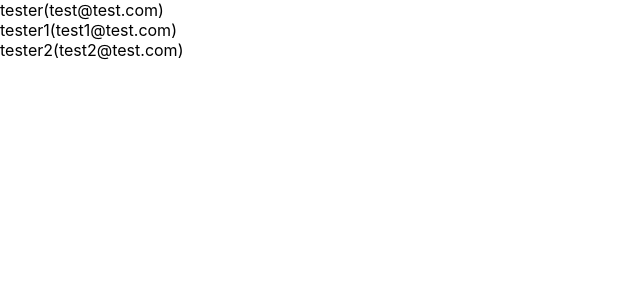
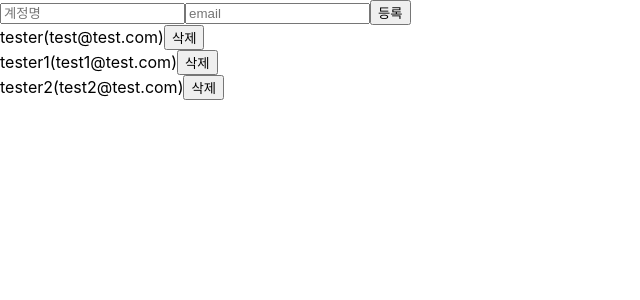
Before and after one commit to redbean88/react_study, a React (Create React App) app: page / in a window 1280 px wide. Shown: the top 300 px of the page, without its empty margins (0-640 px from the left). Built offline with nearby package versions, Linux system fonts and the light colour scheme.

Commit message:
배열에 항목 제거하기

```diff
--- a/src/App.js
+++ b/src/App.js
@@ -1,10 +1,65 @@
-import React from "react";
+import React, {useRef , useState } from "react";
 import UesrList from "./UserList";
-import './App.css'
+import CreateUser from "./CreateUser";
 
 function App() {
+  const [inputs , setInputs] = useState({
+    username: '',
+    email: '',
+  })
+  const {username , email} = inputs;
+  const onChange = e => {
+    const {name , value } = e.target;
+    setInputs({
+      ...inputs,
+      [name]: value
+    })
+  }
+
+  const [users, setUsers] = useState([
+    {
+        id: 1,
+        username: 'tester',
+        email: 'test@test.com',
+    },
+    {
+        id: 2,
+        username: 'tester1',
+        email: 'test1@test.com',
+    },
+    {
+        id: 3,
+        username: 'tester2',
+        email: 'test2@test.com',
+    }
+]);
+
+const nextId = useRef(4)
+
+const onCreate = () => {
+  const user = {
+    id: nextId.current,
+    username,
+    email,
+  }
+  // setUsers([...users, user]);
+  setUsers(users.concat(user));
+  setInputs({
+    username:'',
+    email:''
+  });
+  nextId.current += 1;
+}
+
+const onRemove = (id) => {
+  setUsers(users.filter(user => user.id !== id));
+};
+
   return (
-    <UesrList/>
+    <>
+      <CreateUser username={username} email = {email} onChange = {onChange} onCreate = {onCreate}/>
+      <UesrList users={users} onRemove={onRemove}/>
+    </>
   );
 }
 
--- /dev/null
+++ b/src/CreateUser.js
@@ -0,0 +1,14 @@
+import React from "react";
+
+function CreateUser({username, email, onChange, onCreate}){
+
+    return (
+        <div>
+            <input name="username" placeholder="계정명" onChange={onChange} value={username}/>
+            <input name="email" placeholder="email" onChange={onChange} value={email}/>
+            <button onClick={onCreate}>등록</button>
+        </div>
+    )
+}
+
+export default CreateUser;
--- a/src/UserList.js
+++ b/src/UserList.js
@@ -1,33 +1,22 @@
 import React from "react";
 
-function User({user}){
-    return (<div>{user.username}<span>({user.email})</span>
-    </div>)
+function User({user , onRemove}){
+    const {username , email , id} = user;
+    return (
+    <div>{username}<span>({email})</span>
+    <button onClick={() => onRemove(id)}>삭제</button>
+    </div>
+
+    )
 }
 
-function UesrList(){
-    const users = [
-        {
-            id: 1,
-            username: 'tester',
-            email: 'test@test.com',
-        },
-        {
-            id: 2,
-            username: 'tester1',
-            email: 'test1@test.com',
-        },
-        {
-            id: 3,
-            username: 'tester2',
-            email: 'test2@test.com',
-        }
-    ]
+function UesrList({users , onRemove}){
+
     return (
     <div>
         {
             users.map(
-                (user, index) => (<User user={user} key={user.id}/>)
+                (user, index) => (<User user={user} key={user.id} onRemove={onRemove}/>)
             )
         }
     </div>
```
